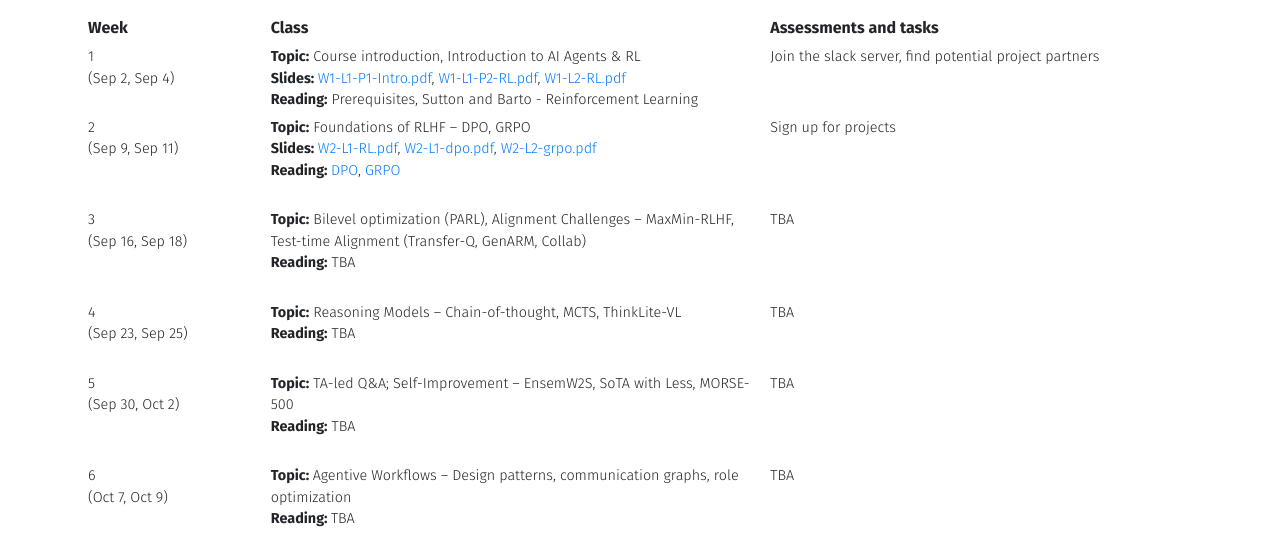
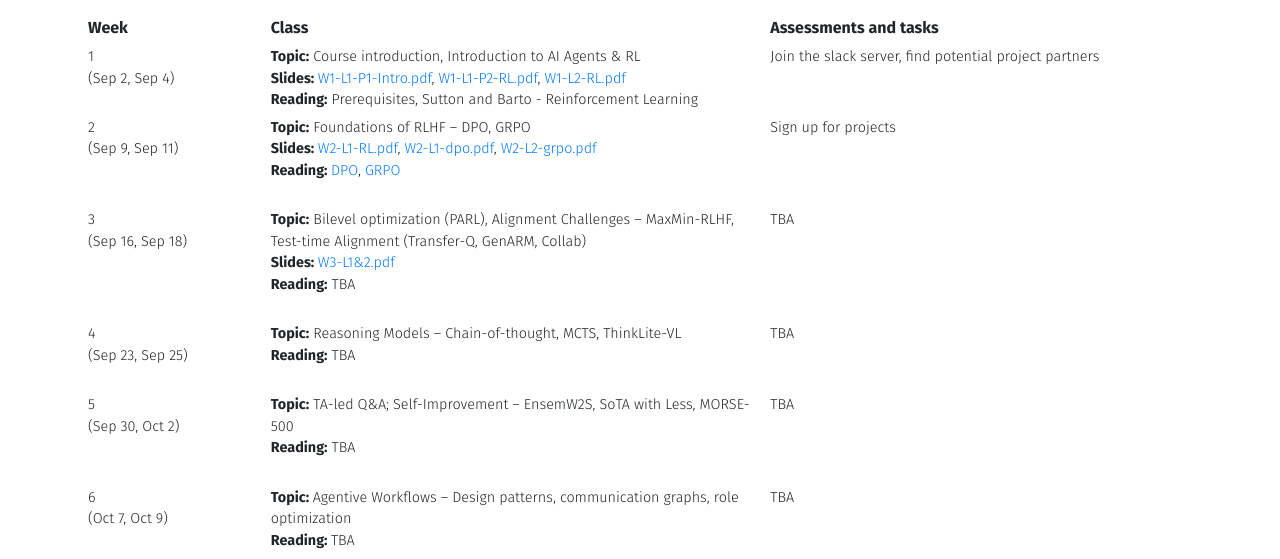
Before and after one commit to umd-huang-lab/cmsc848n-fall2025, a plain HTML site: page schedule.html in a window 1280 px wide. Shown: the part 203-762 px from the top of the page. Drawn offline with nearby package versions, Linux system fonts and the light colour scheme.

Commit message:
add W3-L1&2.pdf material

```diff
--- a/schedule.html
+++ b/schedule.html
@@ -90,7 +90,9 @@
 
   <tr>
     <td>3<br>(Sep 16, Sep 18)</td>
-    <td><strong>Topic:</strong> Bilevel optimization (PARL), Alignment Challenges – MaxMin-RLHF, Test-time Alignment (Transfer-Q, GenARM, Collab) <br><strong>Reading:</strong> TBA<br>&nbsp;</td>
+    <td><strong>Topic:</strong> Bilevel optimization (PARL), Alignment Challenges – MaxMin-RLHF, Test-time Alignment (Transfer-Q, GenARM, Collab) <br>
+      <strong>Slides: </strong><a href="materials/W3-L1&2.pdf">W3-L1&2.pdf</a><br>
+      <strong>Reading:</strong> TBA<br>&nbsp;</td>
   <td>TBA</td>
   </tr>
 
```
Also changed, not shown: 1 other file.
